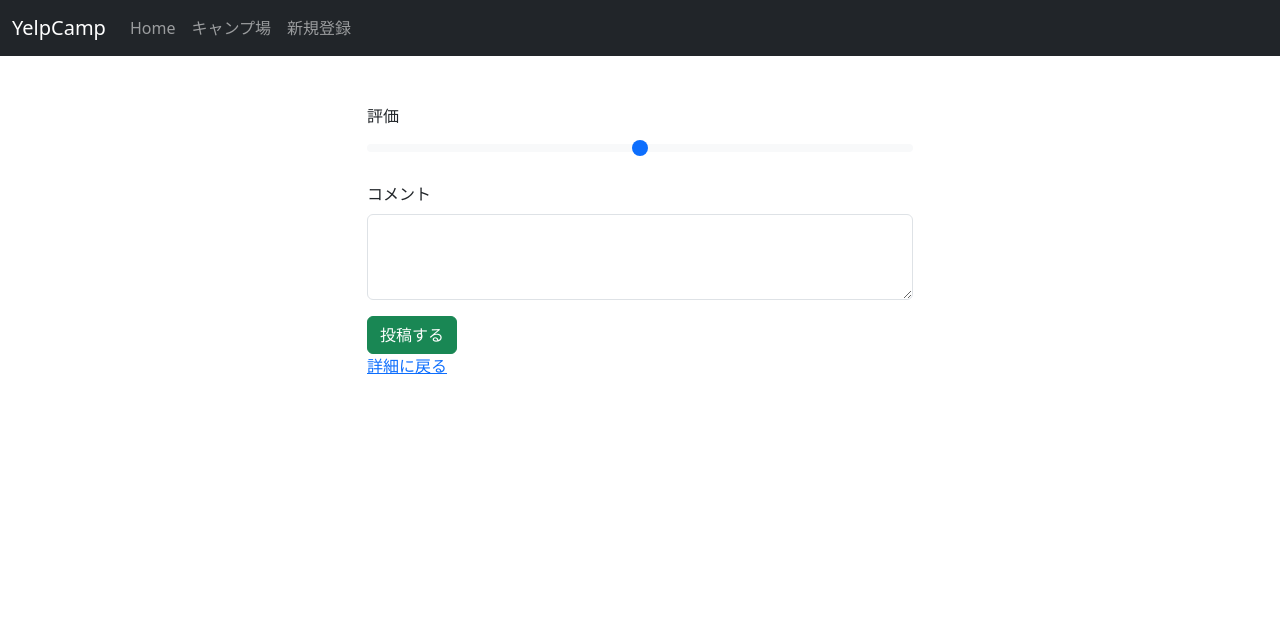
After one commit to yukimnb/yelpcamp-django, a Django app: template YelpCamp/campgrounds/templates/create_review.html in a window 1280 px wide. The commit adds this page. Shown: the top 618 px of the page. Run offline with Django 4.2, Linux system fonts and the light colour scheme; the template is opened without the code that fills it, so the values that code supplies are empty.

Commit message:
レビューモデルを追加

```diff
--- a/YelpCamp/campgrounds/admin.py
+++ b/YelpCamp/campgrounds/admin.py
@@ -1,6 +1,7 @@
 from django.contrib import admin
 
-from .models import Campground
+from .models import Campground, Review
 
 # Register your models here.
 admin.site.register(Campground)
+admin.site.register(Review)
--- /dev/null
+++ b/YelpCamp/campgrounds/templates/create_review.html
@@ -0,0 +1,29 @@
+{% extends "base.html" %}
+
+<!-- Avoid Prettier -->
+{% block title %}レビューを作成{% endblock title %}
+
+<!-- Avoid Prettier -->
+{% block contents %}
+
+<div class="row">
+  <div class="offset-3 col-6">
+    <form method="POST" class="needs-validation" novalidate>
+      {% csrf_token %}
+      <input type="hidden" name="campground" value="{{ campground.id }}" />
+      <div class="mb-3">
+        <label class="form-label" for="rating">評価</label>
+        <input class="form-range" type="range" min="1" max="5" name="rating" id="rating" />
+      </div>
+      <div class="mb-3">
+        <label class="form-label" for="comment">コメント</label>
+        <textarea class="form-control" name="comment" id="comment" cols="30" rows="3" required></textarea>
+        <div class="valid-feedback">OK!</div>
+      </div>
+      <button class="btn btn-success">投稿する</button>
+    </form>
+    <a href="{% url 'campgrounds:detail' campground.id %}">詳細に戻る</a>
+  </div>
+</div>
+
+{% endblock contents %}
--- a/YelpCamp/campgrounds/templates/detail.html
+++ b/YelpCamp/campgrounds/templates/detail.html
@@ -23,6 +23,7 @@
         <a class="btn btn-danger" href="{% url 'campgrounds:delete' campground.id %}">削除する</a>
       </div>
     </div>
+    <a class="btn btn-success" href="{% url 'campgrounds:create_review' campground.id %}">コメントを作成</a>
   </div>
 </div>
 
--- a/YelpCamp/campgrounds/urls.py
+++ b/YelpCamp/campgrounds/urls.py
@@ -1,6 +1,6 @@
 from django.urls import path
 
-from .views import CreateCampground, DeleteCampground, DetailCampground, EditCampground, ListCampground
+from .views import CreateCampground, CreateReview, DeleteCampground, DetailCampground, EditCampground, ListCampground
 
 app_name = "campgrounds"
 urlpatterns = [
@@ -9,4 +9,5 @@ urlpatterns = [
     path("create/", CreateCampground.as_view(), name="create"),
     path("<int:id>/edit/", EditCampground.as_view(), name="edit"),
     path("<int:id>/delete/", DeleteCampground.as_view(), name="delete"),
+    path("<int:id>/create_review/", CreateReview.as_view(), name="create_review"),
 ]
```
Also changed, not shown: YelpCamp/campgrounds/models.py (+14 -5 lines), YelpCamp/campgrounds/views.py (+25 -1 lines), YelpCamp/campgrounds/migrations/0006_alter_campground_description_alter_campground_image_and_more.py (added), YelpCamp/campgrounds/migrations/0007_review.py (added), YelpCamp/campgrounds/migrations/0008_alter_review_rating.py (added), YelpCamp/campgrounds/migrations/0009_alter_review_rating.py (added), YelpCamp/campgrounds/migrations/0010_alter_review_rating.py (added).
